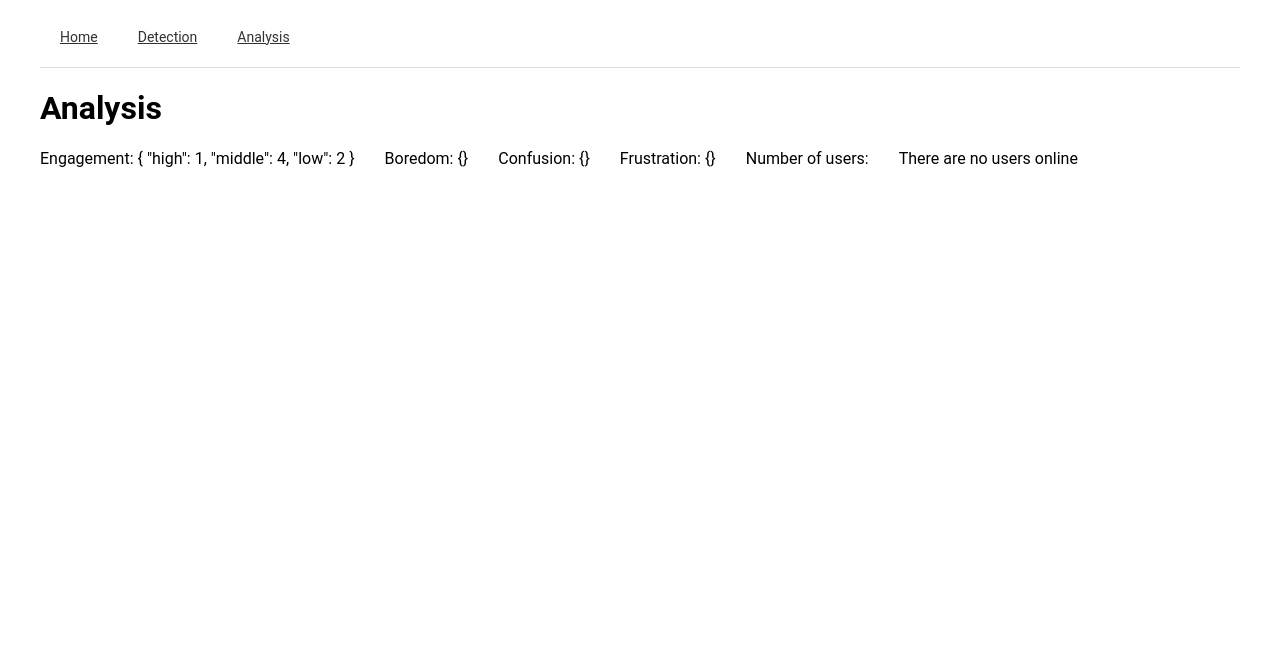
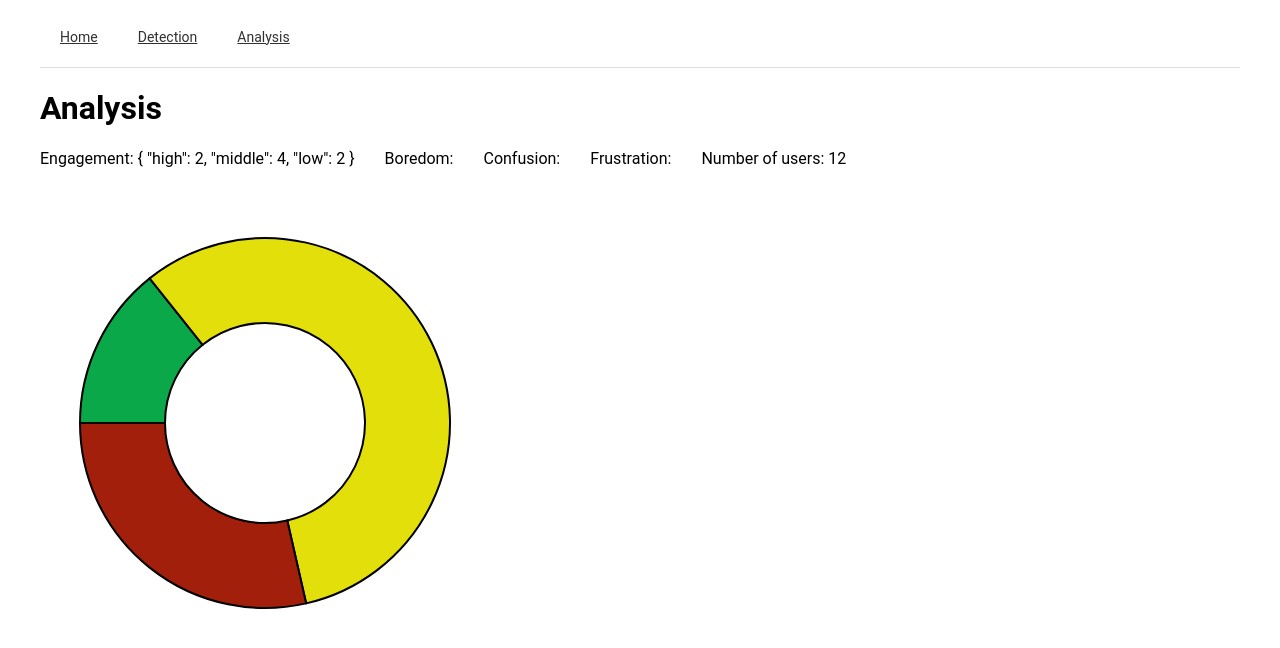
Before and after one commit to AnSrwn/UserEngagementDetection, a Nuxt app in the folder frontend/: page /analysis in a window 1280 px wide. Shown: the top 648 px of the page. Built offline with nearby package versions, Linux system fonts and the light colour scheme; no server answers.

Commit message:
show chart as soon as data is available

```diff
--- a/frontend/components/DonutChart.client.vue
+++ b/frontend/components/DonutChart.client.vue
@@ -28,17 +28,12 @@ const props = defineProps({
 
 const chartUuid = uuidv4();
 
-onMounted(() => {
-  watch(
-    () => props.data,
-    (newValue, oldValue) => {
-      if (newValue === null) newValue = {};
+function onNewValue(newValue) {
+  if (newValue === null) newValue = {};
 
-      chartData.value = newValue;
-      updateChart(newValue);
-    }
-  );
-});
+  chartData.value = newValue;
+  updateChart(newValue);
+}
 
 function onChartDivMounted() {
   // append the svg object to the body of the page
@@ -48,6 +43,14 @@ function onChartDivMounted() {
     .attr("height", height)
     .append("g")
     .attr("transform", `translate(${width / 2},${height / 2})`);
+
+  onNewValue(props.data);
+  watch(
+    () => props.data,
+    (newValue, oldValue) => {
+      onNewValue(newValue);
+    }
+  );
 }
 
 function updateChart(data) {
--- a/frontend/pages/analysis/index.vue
+++ b/frontend/pages/analysis/index.vue
@@ -3,10 +3,10 @@ import { useApiFetch } from "~/composables/useApiFetch";
 
 let high = 0
 let numberOfUsers = ref()
-let engagementData = ref({});
-let boredomData = ref({});
-let confusionData = ref({});
-let frustrationData = ref({});
+let engagementData = ref();
+let boredomData = ref();
+let confusionData = ref();
+let frustrationData = ref();
 
 const { data, refresh } = await useApiFetch(`engagement/simple/`, {
   query: { time_period: 5 },
@@ -21,13 +21,15 @@ const { data, refresh } = await useApiFetch(`engagement/simple/`, {
   },
 });
 
-refresh();
+
 
 function refreshing() {
+  high++;
+  numberOfUsers.value = 12;
+  engagementData.value = { "high": high, "middle": 4, "low": 2 };
   refresh();
-  high++;
-  engagementData.value = { "high": high, "middle": 4, "low": 2 };
 }
+refreshing();
 setInterval(refreshing, 5000);
 </script>
 
```
